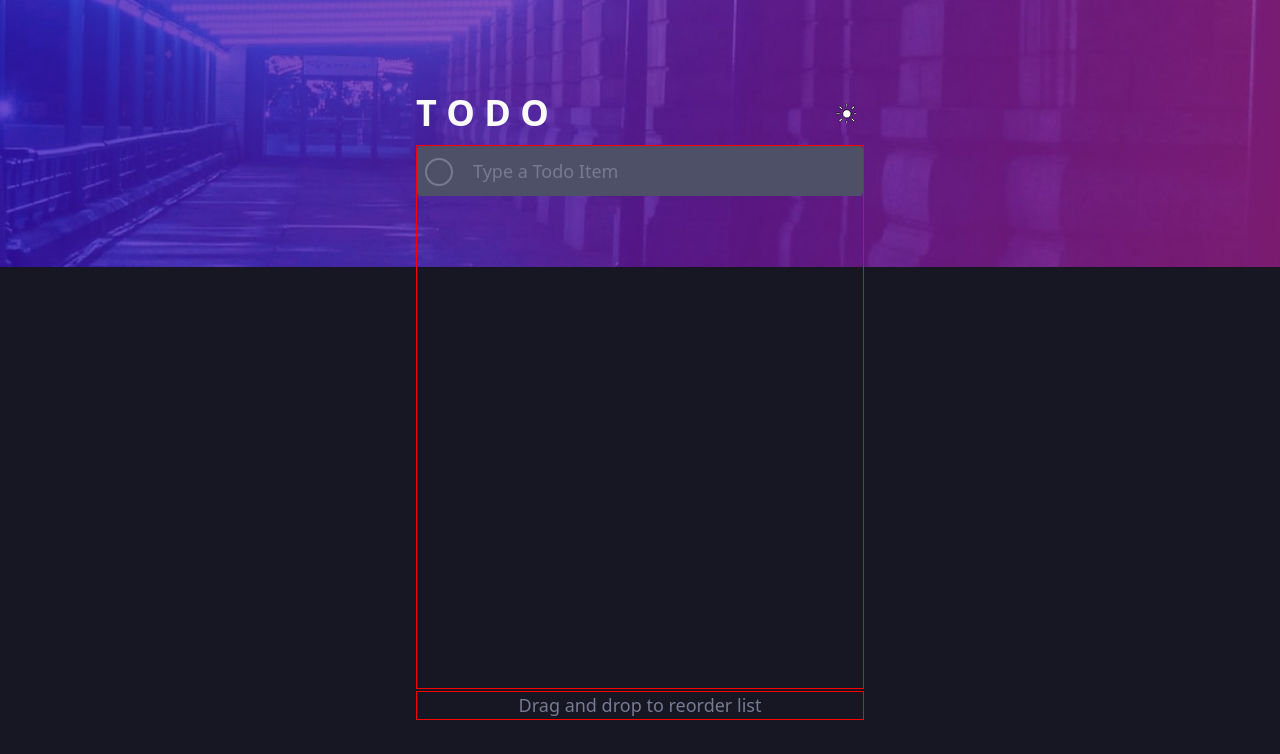
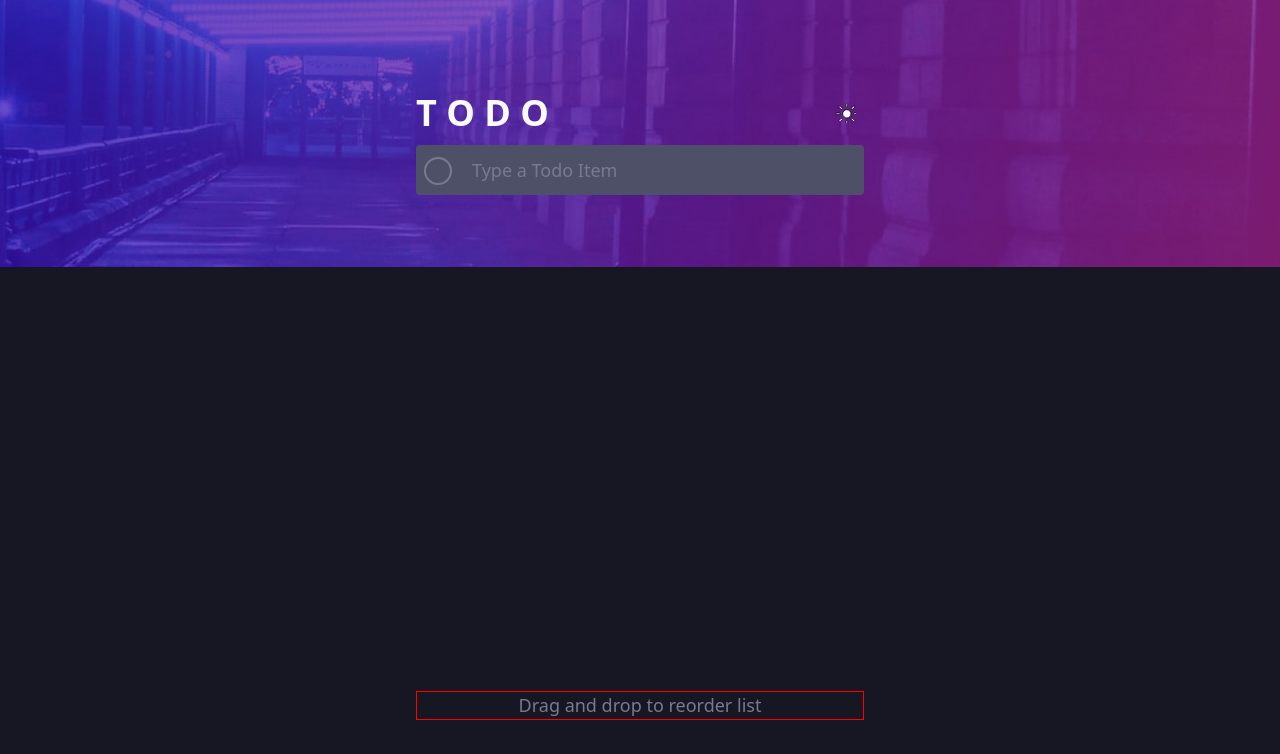
Before and after one commit to mortimerz/todo-app, a Next.js app: page / in a window 1280 px wide. Shown: the top 754 px of the page. Built offline with nearby package versions, Linux system fonts and the light colour scheme.

Commit message:
removed border testing

```diff
--- a/components/AppContainer.tsx
+++ b/components/AppContainer.tsx
@@ -17,7 +17,7 @@ const AppContainer: React.FC = () => {
         <div className="w-screen h-screen flex flex-col justify-center items-center ">
             <div className="app-container">
                 <Header />
-                <div className="show-border min-h-[85%] max-h-[80%] gap-4 flex flex-col">
+                <div className="min-h-[85%] max-h-[80%] gap-4 flex flex-col">
                     <TodoInputContainer handleAddTodoItem={addTodoItem}/>
                     <TodoItemsContainer todoItems={todos}/>
                 </div>
```
